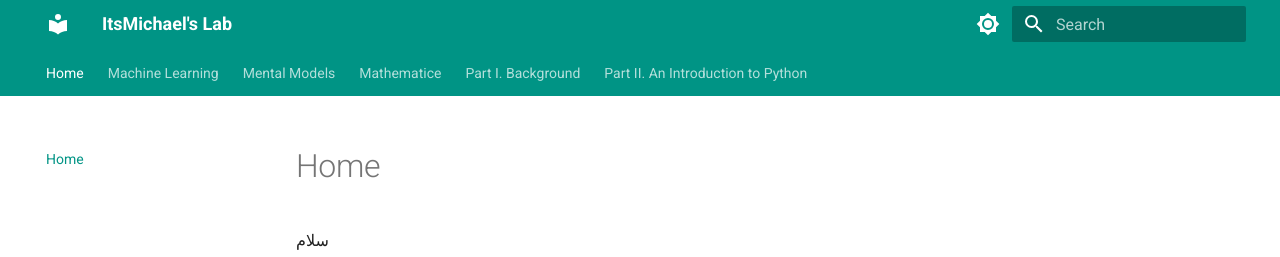
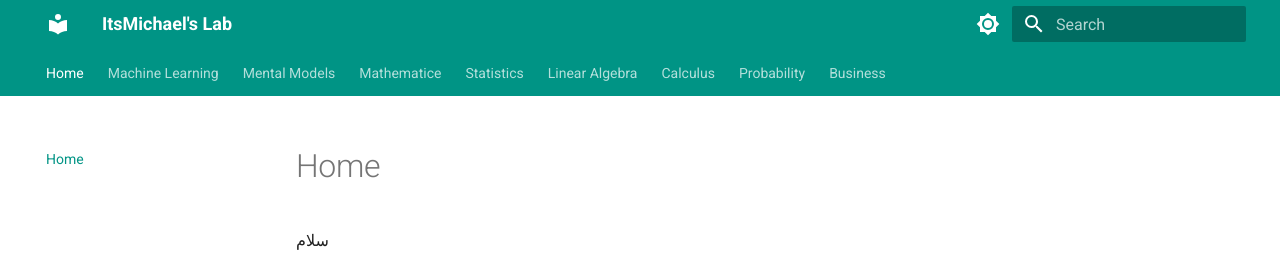
Before and after one commit to ItsMikaeil/ItsMikaeil.github.io, an MkDocs documentation site: the page built from docs/index.md, in a window 1280 px wide. Shown: the top 257 px of the page. Built offline with MkDocs 1.6.1 and Material for MkDocs 9.7.7, drawn with Linux system fonts in a browser that asks for light colours.

Commit message:
Add New Topics

```diff
--- a/mkdocs.yml
+++ b/mkdocs.yml
@@ -53,11 +53,10 @@ nav:
       - Deep Learning: ml/dl_notes.md
   - Mental Models: mental_models.md
   - Mathematice: Mathematic Note.md
-  - Part I. Background:
-    - 1. Why do we learn statistics?: background/intro.md
-    - 2. A brief introduction: background/design.md
-  - Part II. An Introduction to Python:
-    - 3. Getting Started: python/start.md
-    - 4. More Concepts: python/concepts.md
+  - Statistics: Statistics.md
+  - Linear Algebra: Linear Algebra.md
+  - Calculus: Calculus.md
+  - Probability: Probability.md
+  - Business: Business.md
 
 # تنظیمات ریاضی (MathJax)
```
